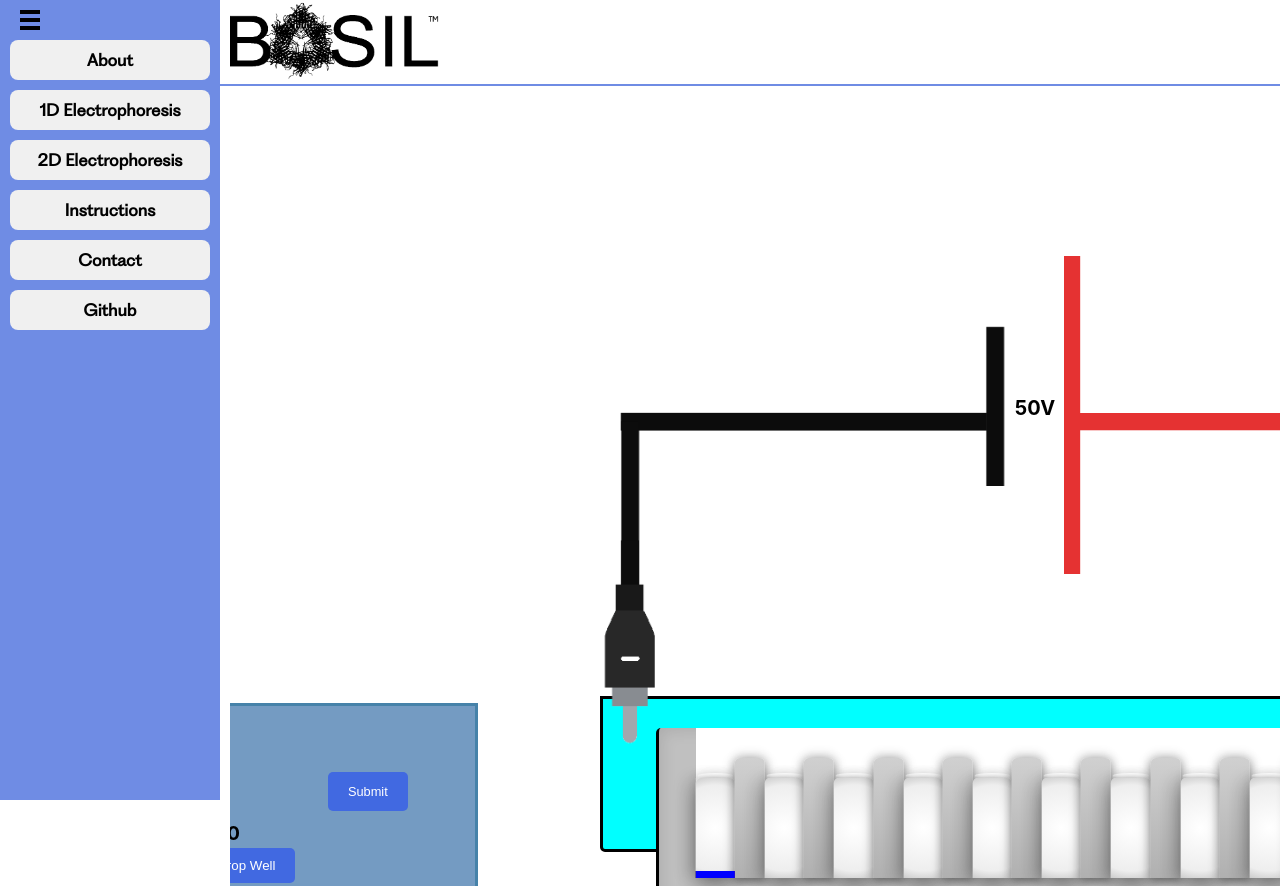
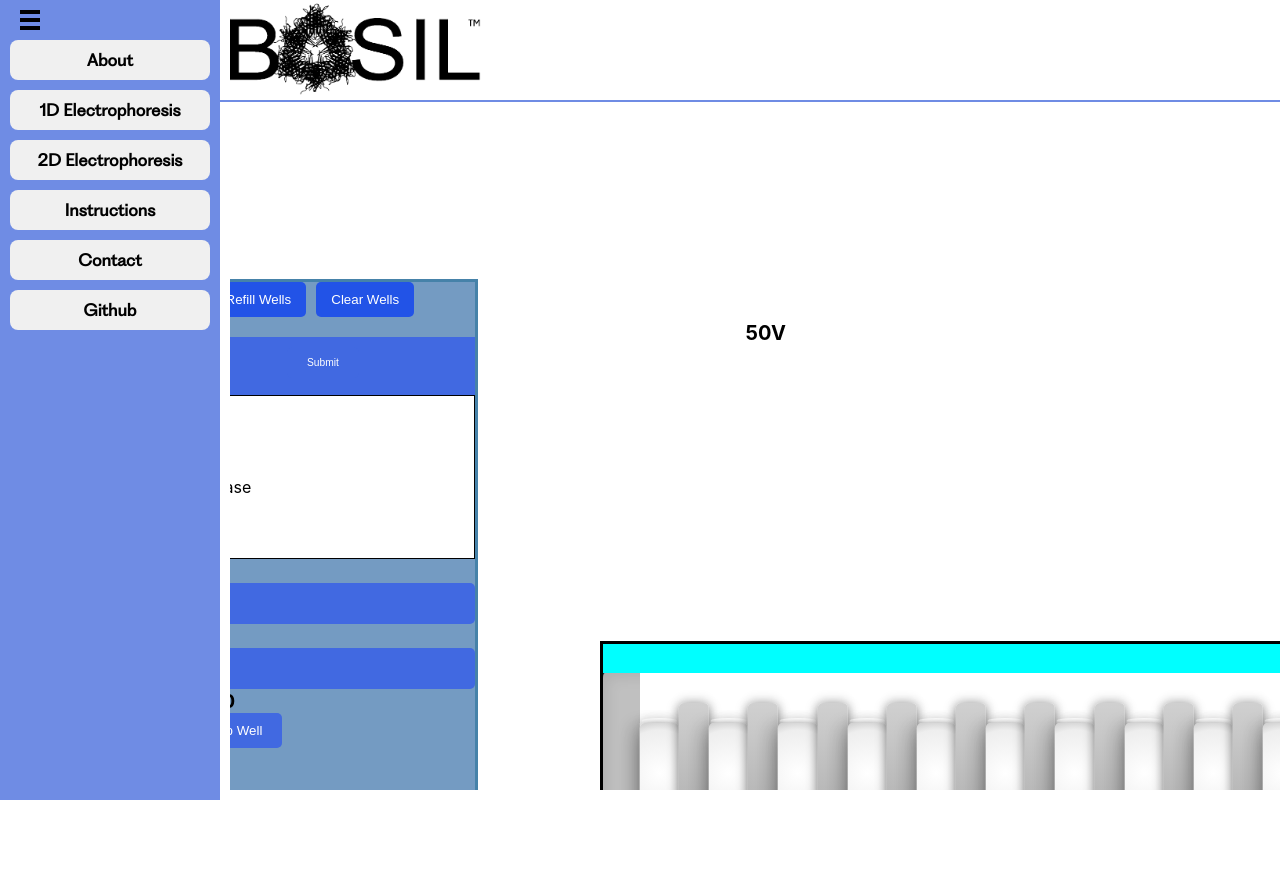
Before and after one commit to AmrMualla/RITSimulationofProteinSeparations, a React (Create React App) app in the folder frontend/jbio-web-app/: page /1de in a window 1280 px wide. After the commit the page ends 800 px from the top, so only its background shows below. Built offline with nearby package versions, Linux system fonts and the light colour scheme.

Commit message:
options box formatted, onede box not formatted

```diff
--- a/frontend/jbio-web-app/src/App.css
+++ b/frontend/jbio-web-app/src/App.css
@@ -74,7 +74,7 @@ button {
 }
 
 #basil-logo {
-  height: 80px;
+  height: 12vh;
 }
 
 .sidebar + .sidebar-header {
--- a/frontend/jbio-web-app/src/ElectrophoresisCell.css
+++ b/frontend/jbio-web-app/src/ElectrophoresisCell.css
@@ -3,14 +3,13 @@
     flex-direction: column;
     justify-content: center;
     align-items: center;
-    height: 100vh;
+    height: 88vh;
     overflow: auto;
 }
 
 .electrophoresis-cell::before {
     content: "";
     position: absolute;
-    top: 0;
     left: 5%;
     right: 5%;
     height: 150px;
@@ -40,9 +39,7 @@
     flex-shrink: 0;
     display: flex;
     gap: 1em;
-    bottom: 60.3em;
     z-index: 2;
-    left: -35.2em;
 }
 
 
@@ -113,7 +110,7 @@
     transition: background-color 0.3s ease;
 }
 
-.typeFile, .typeFolder, .submitUpload {
+.typeFile, .upload, .submitUpload {
     position: relative;
     padding: 10px 20px;
     height: 3em;
@@ -123,7 +120,6 @@
     cursor: pointer;
     transition: background-color 0.3s ease;
     font-size: .8em;
-    bottom: 90em;
 }
 
 .typeFile {
@@ -187,8 +183,6 @@
 }
 
 .acrylamide-dropdown-section {
-    right: 30rem;
-    bottom: 124rem;
     position: relative;
     z-index: 1;
     padding: 10px 20px;
@@ -203,19 +197,22 @@
 .options-box {
     flex-shrink: 0;
     position: relative;
+    top: 75em;
     left: -30em;
-    bottom: 20em;
     width: 25em;
     height: 49em;
     border: 3px solid #4682A9;
     background-color: #749BC2;
     border-radius: 0 0 5px 5px;
-    z-index: 1;
+}
+
+.onede-box {
+    position: relative;
+    top: 70em;
+    left: 0;
 }
 
 .uploadContainer {
-    top: 142em;
-    left: -31.7em;
     flex-shrink: 0;
     position: relative;
     z-index: 2;
@@ -237,8 +234,6 @@
 .wellCountLabel{
     flex-shrink: 0;
     position: relative;
-    left: -31em;
-    bottom: 8em;
     z-index: 2;
     font-weight: bold;
     font-size: 1.2em;
@@ -248,8 +243,6 @@
 .acrylamide-percentage-label{
     flex-shrink: 0;
     position: relative;
-    left: -31.5em;
-    bottom: 1.5em;
     z-index: 2;
     font-weight: bold;
     font-size: 1.2em;
@@ -286,16 +279,12 @@
 .voltage-value-label{
     flex-shrink: 0;
     position: relative;
-    left: -30.1em;
-    top: 60.5em;
     z-index: 2;
     font-weight: bold;
     font-size: 1.2em;
 }
 
 .voltage-dropdown-section {
-    right: 30rem;
-    top: 75em;
     position: relative;
     z-index: 2;
     padding: 10px 20px;
@@ -374,8 +363,6 @@
     flex-shrink: 0;
     display: flex;
     gap: 10px;
-    top: 183em;
-    right: 31em;
     z-index: 2;
   }
 
@@ -445,7 +432,5 @@
     background-color: white;
     border: 1px solid black;
     padding: 1px;
-    z-index: 3;
-    bottom: -200em;
-    right: 32em;
+    z-index: 2;
   }
--- a/frontend/jbio-web-app/src/components/OneDE.js
+++ b/frontend/jbio-web-app/src/components/OneDE.js
@@ -252,6 +252,23 @@ const OneDE = () => {
 
   return (
     <div className="electrophoresis-wrapper">
+      <div className="options-box">
+        <div className="control-buttons-container">
+          <button onClick={startAnimation} className="control-button" disabled={animationInProgress || blueDyeReachedBottom}>Start</button>
+          <button onClick={handleStop} className="control-button" disabled={!animationInProgress || blueDyeReachedBottom}>Stop</button>
+          <button onClick={handleRefillWells} className="control-button">Refill Wells</button>
+          <button onClick={handleClearWells} className="control-button">Clear Wells</button>
+        </div>
+        <div className='uploadContainer'>
+          <label>Folder upload:</label>
+          <form className='upload'>
+            <div style={{width:15 + 'em', paddingTop:10 + 'px'}}>
+              <label htmlFor="uploaded" className="submitUpload">Select Folder</label>
+              <input type="file" id="uploaded" style={{visibility:'hidden'}} webkitdirectory="" />
+            </div>
+            <input className="submitUpload" type="submit" />
+          </form>
+        </div>
         <div className="protein-selection">
           {proteinStandards.map((protein, index) => {
               if (protein.name === 'BlueDye') return null;
@@ -271,65 +288,28 @@ const OneDE = () => {
               );
           })}
         </div>
-        {selectedProtein && (
-        <div className="protein-info">
-          <button onClick={() => setSelectedProtein(null)} className="close-button">X</button>
-          <h3>Protein Information</h3>
-          <p>Name: {selectedProtein.name}</p>
-          <p>Molecular Weight: {selectedProtein.molecularWeight}</p>
-          <p>Rf Value: {(selectedProtein.rfValue * 100).toFixed(2)}%</p> {/* Converts to percentage */}
-        </div>
-        )}
-        <div className="control-buttons-container">
-          <button onClick={startAnimation} className="control-button" disabled={animationInProgress}>Start</button>
-          <button onClick={handleStop} className="control-button" disabled={!animationInProgress || blueDyeReachedBottom}>Stop</button>
-          <button onClick={handleRefillWells} className="control-button">Refill Wells</button>
-          <button onClick={handleClearWells} className="control-button">Clear Wells</button>
-        </div>
-      <img src="/blackwirelength.png" alt="Black Wire Extension in Center" className="blackwireextendedmiddle-image" />
-      <img src="/redwirelength.png" alt="Red Wire Extension in Center" className="redwireextendedmiddle-image" />
-      <img src="/redwirelength.png" alt="Red Wire Extension" className="redwireextendedhorizontal-image" />
-      <img src="/blackwirelength.png" alt="Black Wire Extension" className="blackwireextendedhorizontal-image" />
-      <img src="/blackwirelength.png" alt="Black Wire Extension" className="blackwireextended-image" />
-      <div className='uploadContainer'>
-        <div className='uploadTypeContainer'>
-          <button onClick={() => setFolderUpload(false)} className="typeFile" style={folderUpload ? {} : {border:"black 1px solid", backgroundColor:"#2253e7"}}>File</button>
-          <button onClick={() => setFolderUpload(true)} className="typeFolder" style={folderUpload ? {border:"black 1px solid", backgroundColor:"#2253e7"} : {}}>Folder</button>
-        </div>
-        <form className='upload'>
-          { !folderUpload && (
-            <div style={{width:15 + 'em', paddingTop:10 + 'px'}}>
-              <label htmlFor="uploaded" className="submitUpload" style={{marginBottom:-50 + 'px'}}>Select File</label>
-              <input type="file" id="uploaded" style={{visibility:'hidden'}} />
-            </div>
-          )}
-          { folderUpload && (
-            <div style={{width:15 + 'em', paddingTop:10 + 'px'}}>
-              <label htmlFor="uploaded" className="submitUpload">Select Folder</label>
-              <input type="file" id="uploaded" style={{visibility:'hidden'}} webkitdirectory="" />
-            </div>
-          )}
-          <input className="submitUpload" type="submit" />
-        </form>
-      </div>
+        <label className="voltage-value-label">Voltage: </label>
         <div className="voltage-dropdown-section">
-        <select
-          value={voltageValue}
-          onChange={e => setvoltageValue(e.target.value)}
-          disabled={!isAtStartingPoint}>
+          <select value={voltageValue} onChange={e => setvoltageValue(e.target.value)}>
             <option value="50V">50V</option>
             <option value="100V">100V</option>
             <option value="150V">150V</option>
             <option value="200V">200V</option>
           </select>
         </div>
-      <label className="voltage-value-label">Voltage: </label>
-      <img src="/redwirelength.png" alt="Red Wire Extension" className="redwireextended-image" />
-      <img src="/redwire.png" alt="Red Wire" className="redwire-image" />
-      <img src="/blackwire.png" alt="Black Wire" className="blackwire-image" />
+        <label className="acrylamide-percentage-label">Acrylamide %: </label>
+        <div className="acrylamide-dropdown-section">
+          <select
+            value={acrylamidePercentage}
+            onChange={e => setAcrylamidePercentage(e.target.value)}
+            disabled={!isAtStartingPoint}>
+            <option value="7.5%">7.5%</option>
+            <option value="10%">10%</option>
+            <option value="12%">12%</option>
+            <option value="15%">15%</option>
+          </select>
+        </div>
         <label className="wellCountLabel">Current Wells: {wellsCount}</label>
-      <label className="acrylamide-percentage-label">Acrylamide %: </label>
-      <div className="options-box"></div>
         <div className="buttons-container-1de">
           <button className="button1deadd" onClick={handleAddWell} disabled={wellsCount === 15}>
             Add Well
@@ -338,6 +318,24 @@ const OneDE = () => {
             Drop Well
           </button>
         </div>
+      </div>
+      <div className="onede-box">
+        {selectedProtein && (
+          <div className="protein-info">
+            <button onClick={() => setSelectedProtein(null)} className="close-button">X</button>
+            <h3>Protein Information</h3>
+            <p>Name: {selectedProtein.name}</p>
+            <p>Molecular Weight: {selectedProtein.molecularWeight}</p>
+          </div>
+        )}
+        <img src="/blackwirelength.png" alt="Black Wire Extension in Center" className="blackwireextendedmiddle-image" />
+        <img src="/redwirelength.png" alt="Red Wire Extension in Center" className="redwireextendedmiddle-image" />
+        <img src="/redwirelength.png" alt="Red Wire Extension" className="redwireextendedhorizontal-image" />
+        <img src="/blackwirelength.png" alt="Black Wire Extension" className="blackwireextendedhorizontal-image" />
+        <img src="/blackwirelength.png" alt="Black Wire Extension" className="blackwireextended-image" />
+        <img src="/redwirelength.png" alt="Red Wire Extension" className="redwireextended-image" />
+        <img src="/r      edwire.png" alt="Red Wire" className="redwire-image" />
+        <img src="/blackwire.png" alt="Black Wire" className="blackwire-image" />
 
         <div className="electrophoresis-cell">
           <div className="wells-container">
@@ -371,16 +369,9 @@ const OneDE = () => {
 
         <label className="acrylamide-label">Acrylamide: {acrylamidePercentage}</label>
         <label className="voltage-label">{voltageValue}</label>
-      <div className="acrylamide-dropdown-section">
-        <select
-          value={acrylamidePercentage}
-          onChange={e => setAcrylamidePercentage(e.target.value)}
-          disabled={!isAtStartingPoint}>
-          <option value="7.5%">7.5%</option>
-          <option value="10%">10%</option>
-          <option value="12%">12%</option>
-          <option value="15%">15%</option>
-        </select>
+      </div>
+      <div id="1de-page-instructions">
+        <p>alsdjfalksjfdlaksjdflakjsdlfkjaslkfdj</p>
       </div>
     </div>
   );
```
Lines whose indentation alone changed are shown as unchanged.
